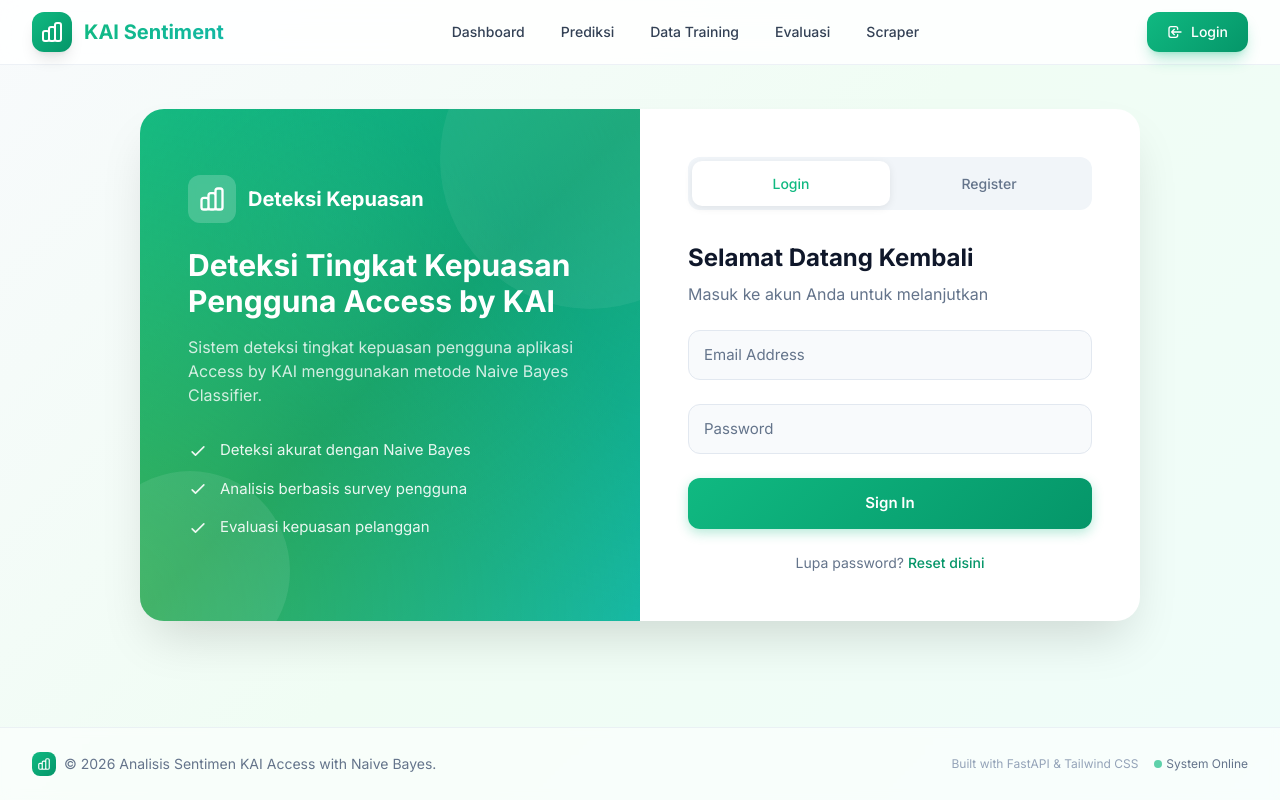
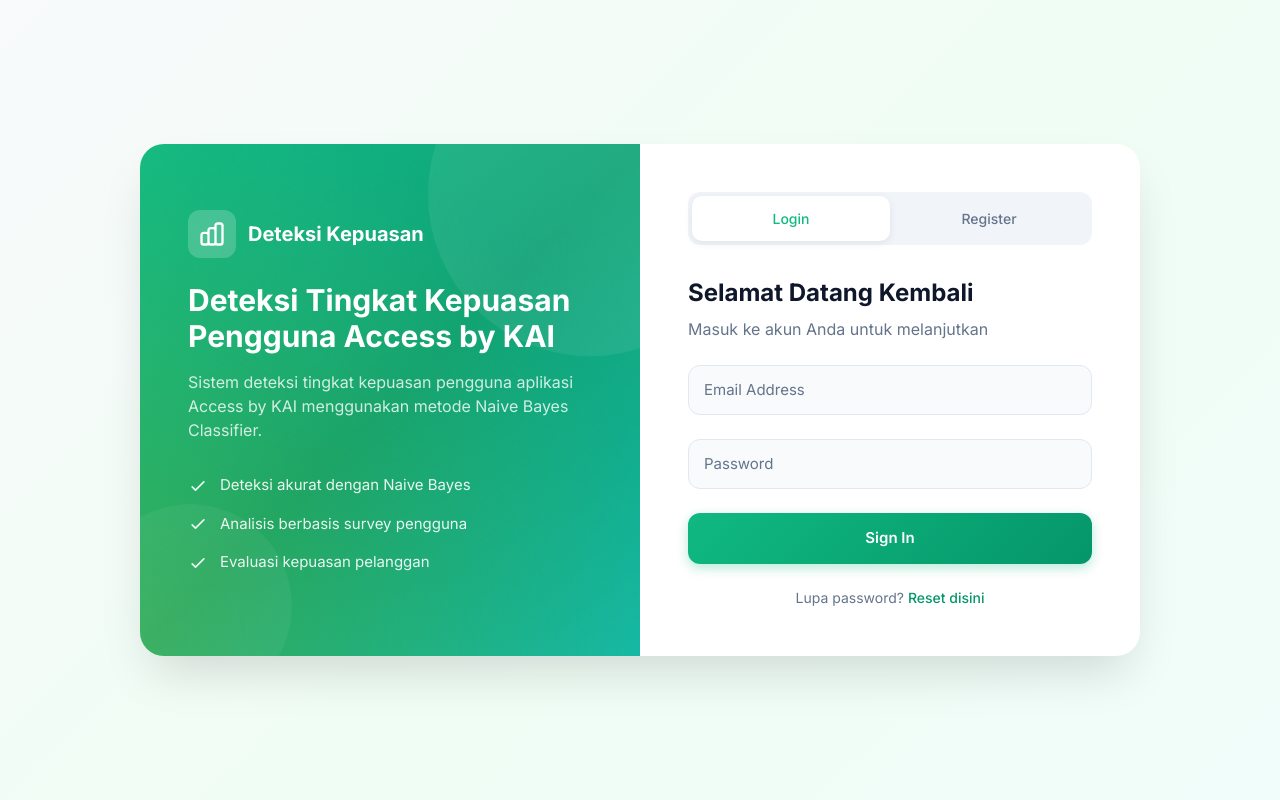
Before and after one commit to sonyadriko/naive-bayes-classifier-text-mining, a Python web app: template templates/login.html in a window 1280 px wide. Run offline with Jinja, Linux system fonts and the light colour scheme; the template is opened without the code that fills it, so the values that code supplies are empty; some libraries are stand-ins or nearby versions.

Commit message:
feat: Update Docker exposed port to 8050, introduce `navbar` and `footer` blocks in the base template, and refine client-side authentication redirection logic.

```diff
--- a/templates/base.html
+++ b/templates/base.html
@@ -283,8 +283,9 @@
     {% block extra_css %}{% endblock %}
 </head>
 <body class="min-h-screen flex flex-col">
+    {% block navbar %}
     <!-- Navbar with Glassmorphism -->
-    <nav class="glass sticky top-0 z-50">
+    <nav class="glass sticky top-0 z-50" id="main-navbar">
         <div class="max-w-7xl mx-auto px-4 sm:px-6 lg:px-8">
             <div class="flex justify-between h-16">
                 <div class="flex items-center">
@@ -366,6 +367,7 @@
             </div>
         </div>
     </nav>
+    {% endblock navbar %}
 
     <!-- Toast Notification Container -->
     <div id="toast-container"></div>
@@ -375,6 +377,7 @@
         {% block content %}{% endblock %}
     </main>
 
+    {% block footer %}
     <!-- Footer -->
     <footer class="border-t border-slate-200/60 bg-white/50 backdrop-blur-sm mt-auto">
         <div class="max-w-7xl mx-auto px-4 sm:px-6 lg:px-8 py-6">
@@ -399,6 +402,7 @@
             </div>
         </div>
     </footer>
+    {% endblock footer %}
 
     <!-- Common JavaScript -->
     <script>
@@ -527,14 +531,23 @@
             const publicPaths = ['/login', '/register'];
             const isPublicPath = publicPaths.includes(currentPath);
 
+            // Redirect to login if not authenticated and not on public page
             if (!token && !isPublicPath) {
                 window.location.href = '/login';
+                return false;
             }
 
+            // Redirect to dashboard if authenticated and on public page
             if (token && isPublicPath) {
                 window.location.href = '/dashboard';
+                return false;
             }
+
+            return true;
         }
+
+        // Check auth immediately
+        checkAuth();
 
         // Update auth UI based on localStorage
         function updateAuthUI() {
--- a/templates/login.html
+++ b/templates/login.html
@@ -1,4 +1,7 @@
 {% extends "base.html" %}
+
+{% block navbar %}{% endblock navbar %}
+{% block footer %}{% endblock footer %}
 
 {% block title %}Login - Deteksi Kepuasan Pengguna KAI{% endblock %}
 
@@ -6,7 +9,7 @@
 <style>
     /* Split Screen Layout */
     .login-container {
-        min-height: calc(100vh - 200px);
+        min-height: 100vh;
         display: flex;
         align-items: center;
         justify-content: center;
```
